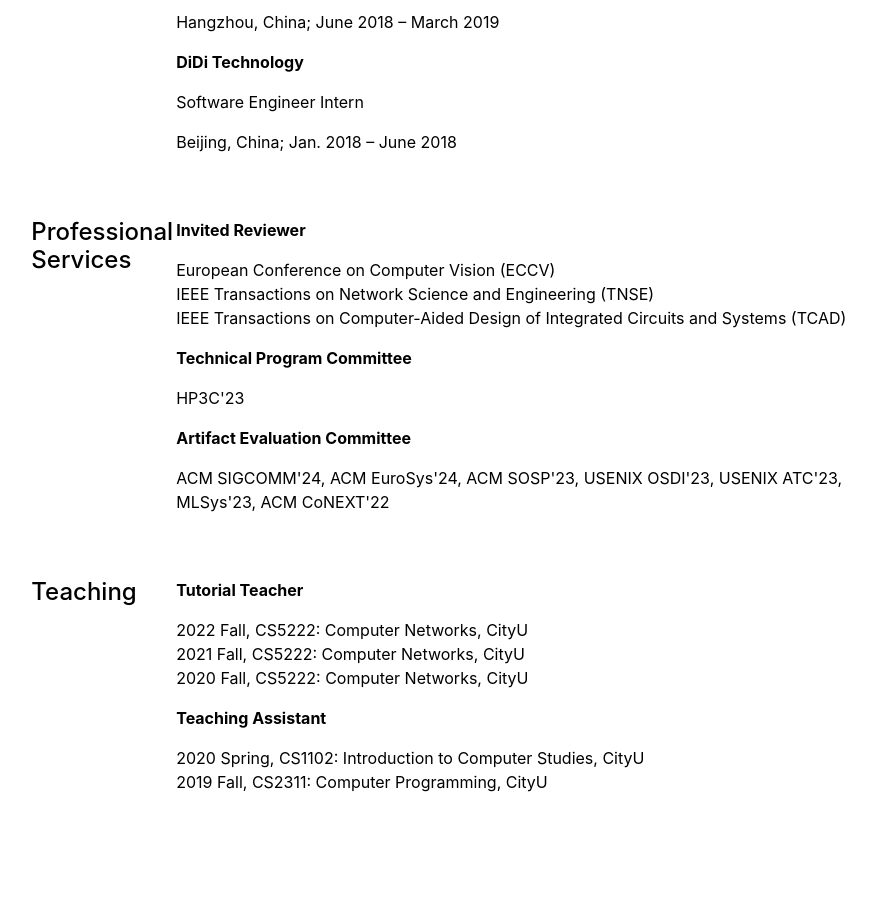
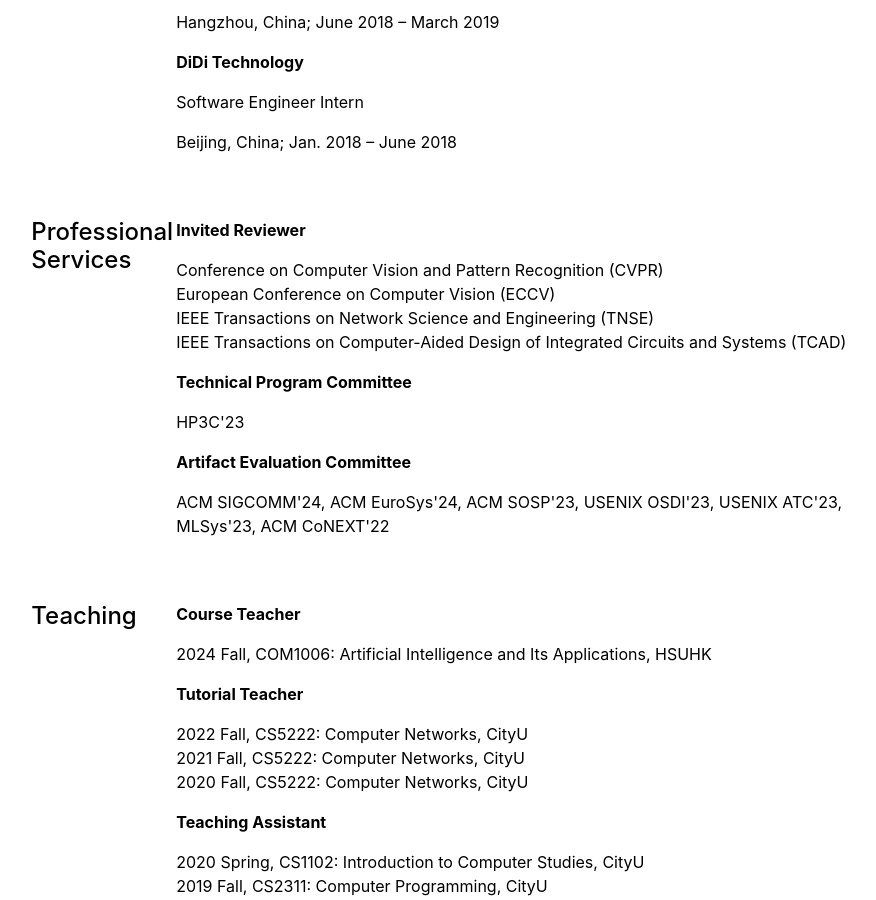
Before and after one commit to kanonjz/academic, a Jekyll site: the page built from cv.md, in a window 1280 px wide and 900 px high, scrolled down 950 px. Shown: the whole window, without its empty margins (198-1074 px from the left). Built offline with Jekyll 4.4.1, drawn with Linux system fonts in a browser that asks for light colours.

Commit message:
update teaching

```diff
--- a/_data/cv/service.yml
+++ b/_data/cv/service.yml
@@ -1,5 +1,6 @@
 - title: 'Invited Reviewer'
-  venue: 'European Conference on Computer Vision (ECCV)</br>
+  venue: 'Conference on Computer Vision and Pattern Recognition (CVPR)</br>
+  European Conference on Computer Vision (ECCV)</br>
   IEEE Transactions on Network Science and Engineering (TNSE)</br>
   IEEE Transactions on Computer-Aided Design of Integrated Circuits and Systems (TCAD)'
 
--- a/_data/cv/teaching.yml
+++ b/_data/cv/teaching.yml
@@ -1,3 +1,6 @@
+- title: 'Course Teacher'
+  venue: '2024 Fall, COM1006: Artificial Intelligence and Its Applications, HSUHK'
+
 - title: 'Tutorial Teacher'
   venue: '2022 Fall, CS5222: Computer Networks, CityU</br> 2021 Fall, CS5222: Computer Networks, CityU</br> 2020 Fall, CS5222: Computer Networks, CityU'
 
```
